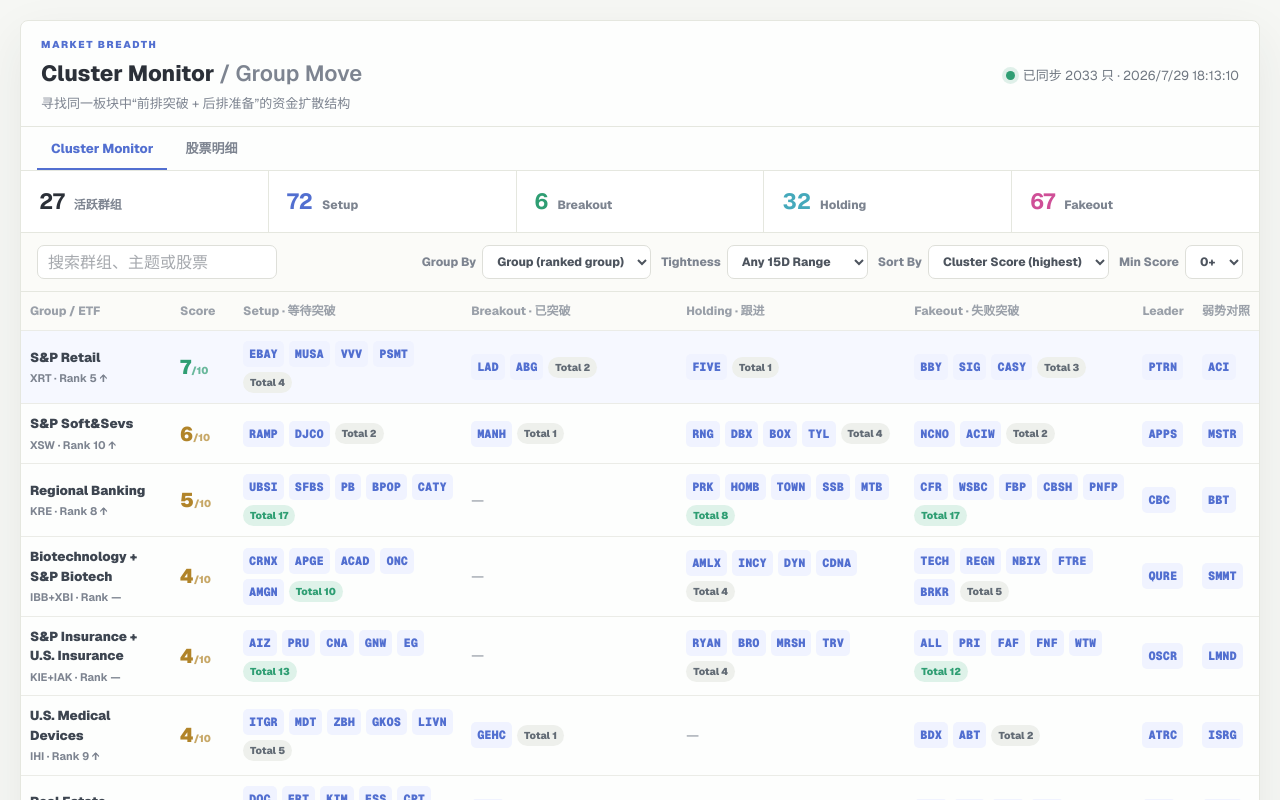
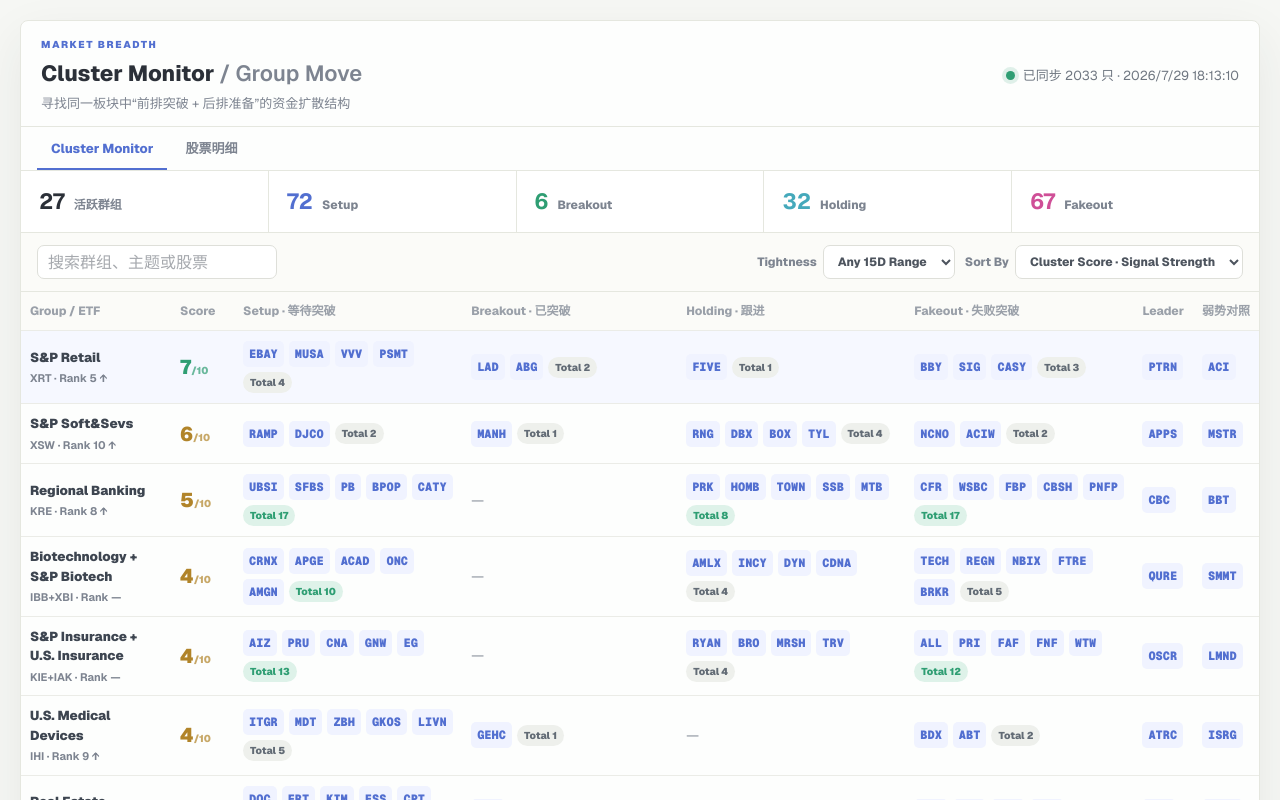
Before and after one commit to kaguravicky-web/deepvue, a Next.js app: page / in a window 1280 px wide. Shown: the top 800 px of the page. Built offline with nearby package versions, Linux system fonts and the light colour scheme.

Commit message:
Simplify cluster filters and use tightness bands

```diff
--- a/app/page.tsx
+++ b/app/page.tsx
@@ -4,7 +4,6 @@
 
 type Status = "spring" | "anticipation" | "fakeout" | "bpr" | "breakout" | "holding" | "pool";
 type ClusterState = "setup" | "breakout" | "holding" | "fakeout" | "watch";
-type GroupBy = "group" | "industry";
 type SortBy = "score" | "setup" | "breakout" | "holding" | "fakeout" | "rank";
 
 type Candidate = {
@@ -76,11 +75,9 @@
   const [feed, setFeed] = useState<SectorFeed | null>(null);
   const [feedError, setFeedError] = useState("");
   const [view, setView] = useState<"cluster" | "stocks">("cluster");
-  const [groupBy, setGroupBy] = useState<GroupBy>("group");
   const [sortBy, setSortBy] = useState<SortBy>("score");
   const [query, setQuery] = useState("");
-  const [minScore, setMinScore] = useState(0);
-  const [maxRange15, setMaxRange15] = useState(0);
+  const [tightnessBand, setTightnessBand] = useState("");
   const [selectedCluster, setSelectedCluster] = useState<string | null>(null);
 
   useEffect(() => {
@@ -98,14 +95,18 @@
     const rs = new Map(byMomentum.map((item, index) => [item.ticker, Math.max(1, Math.round(99 - index * 98 / Math.max(1, byMomentum.length - 1)))]));
     return candidates.map((item) => ({ ...item, clusterState: classify(item, feed?.updatedAt ?? new Date().toISOString()), computedRs: item.rs ?? rs.get(item.ticker) ?? 1 }));
   }, [candidates, feed?.updatedAt]);
-  const tightnessFiltered = useMemo(() => maxRange15 ? enriched.filter((item) => (item.range15Pct ?? 999) <= maxRange15) : enriched, [enriched, maxRange15]);
+  const tightnessFiltered = useMemo(() => {
+    if (!tightnessBand) return enriched;
+    const [minimum, maximum] = tightnessBand.split("-").map(Number);
+    return enriched.filter((item) => (item.range15Pct ?? 999) >= minimum && (item.range15Pct ?? 999) < maximum);
+  }, [enriched, tightnessBand]);
 
   const clusters = useMemo<Cluster[]>(() => {
     const sectorByTicker = new Map((feed?.sectors ?? []).map((sector, index) => [sector.ticker, { ...sector, rank: sector.rank ?? index + 1 }]));
     const buckets = new Map<string, { label: string; theme: string; group: string; industry: string; rank: number | null; all: EnrichedCandidate[] }>();
     for (const item of tightnessFiltered.filter((candidate) => candidate.strong)) for (const part of splitCandidate(item)) {
-      const label = groupBy === "industry" ? part.industry : part.group;
-      const key = `${groupBy}:${label}`;
+      const label = part.group;
+      const key = `group:${label}`;
       const bucket = buckets.get(key) ?? { label, theme: part.theme, group: part.group, industry: part.industry, rank: extractRank(part.group), all: [] };
       if (!bucket.all.some((stock) => stock.ticker === item.ticker)) bucket.all.push(item);
       buckets.set(key, bucket);
@@ -133,13 +134,13 @@
       const ordered = [...bucket.all].sort((a, b) => b.computedRs - a.computedRs || b.threeMonth - a.threeMonth);
       return { key, ...bucket, rank, setup, breakout, holding, fakeout, watch, score: rules.reduce((sum, rule) => sum + (rule.hit ? rule.points : 0), 0), rules, leader: ordered[0], weak: ordered.at(-1), etfTrend, rankRising };
     });
-  }, [tightnessFiltered, feed?.sectors, feed?.updatedAt, groupBy]);
+  }, [tightnessFiltered, feed?.sectors, feed?.updatedAt]);
 
-  const visibleClusters = useMemo(() => clusters.filter((cluster) => cluster.score >= minScore && `${cluster.label} ${cluster.theme} ${cluster.all.map((item) => item.ticker).join(" ")}`.toLowerCase().includes(query.toLowerCase())).sort((a, b) => {
+  const visibleClusters = useMemo(() => clusters.filter((cluster) => `${cluster.label} ${cluster.theme} ${cluster.all.map((item) => item.ticker).join(" ")}`.toLowerCase().includes(query.toLowerCase())).sort((a, b) => {
     if (sortBy === "rank") return (a.rank ?? 999) - (b.rank ?? 999);
     if (sortBy === "score") return b.score - a.score || b.all.length - a.all.length;
     return b[sortBy].length - a[sortBy].length || b.score - a.score;
-  }), [clusters, minScore, query, sortBy]);
+  }), [clusters, query, sortBy]);
   const active = visibleClusters.find((cluster) => cluster.key === selectedCluster) ?? visibleClusters[0];
   const totals = visibleClusters.reduce((sum, cluster) => ({ setup: sum.setup + cluster.setup.length, breakout: sum.breakout + cluster.breakout.length, holding: sum.holding + cluster.holding.length, fakeout: sum.fakeout + cluster.fakeout.length }), { setup: 0, breakout: 0, holding: 0, fakeout: 0 });
 
@@ -148,7 +149,7 @@
     <nav className="view-tabs" aria-label="页面"><button className={view === "cluster" ? "selected" : ""} onClick={() => setView("cluster")}>Cluster Monitor</button><button className={view === "stocks" ? "selected" : ""} onClick={() => setView("stocks")}>股票明细</button></nav>
     {view === "cluster" ? <>
       <section className="summary-strip"><div><b>{visibleClusters.length}</b><span>活跃群组</span></div><div className="setup-stat"><b>{totals.setup}</b><span>Setup</span></div><div className="breakout-stat"><b>{totals.breakout}</b><span>Breakout</span></div><div className="holding-stat"><b>{totals.holding}</b><span>Holding</span></div><div className="fakeout-stat"><b>{totals.fakeout}</b><span>Fakeout</span></div></section>
-      <div className="cluster-toolbar"><input value={query} onChange={(event) => setQuery(event.target.value)} placeholder="搜索群组、主题或股票" /><label title="Choose how stocks are combined into rows">Group By<select value={groupBy} onChange={(event) => setGroupBy(event.target.value as GroupBy)}><option value="group">Group (ranked group)</option><option value="industry">Industry (business)</option></select></label><label>Tightness<select value={maxRange15} onChange={(event) => setMaxRange15(Number(event.target.value))}><option value="0">Any 15D Range</option><option value="8">15D Range ≤ 8%</option><option value="12">15D Range ≤ 12%</option><option value="16">15D Range ≤ 16%</option></select></label><label title="Choose what appears first in the table">Sort By<select value={sortBy} onChange={(event) => setSortBy(event.target.value as SortBy)}><option value="score">Cluster Score (highest)</option><option value="breakout">Breakout Count</option><option value="setup">Setup Count</option><option value="holding">Holding Count</option><option value="fakeout">Fakeout Count</option><option value="rank">Group Rank (best)</option></select></label><label>Min Score<select value={minScore} onChange={(event) => setMinScore(Number(event.target.value))}>{[0,4,7,9].map((value) => <option key={value} value={value}>{value}+</option>)}</select></label></div>
+      <div className="cluster-toolbar"><input value={query} onChange={(event) => setQuery(event.target.value)} placeholder="搜索群组、主题或股票" /><label>Tightness<select value={tightnessBand} onChange={(event) => setTightnessBand(event.target.value)}><option value="">Any 15D Range</option><option value="3-6">3%–6%</option><option value="6-9">6%–9%</option><option value="9-12">9%–12%</option></select></label><label title="Cluster Score = 综合集群信号；Group Rank = 主题趋势排名">Sort By<select value={sortBy} onChange={(event) => setSortBy(event.target.value as SortBy)}><option value="score">Cluster Score · Signal Strength</option><option value="breakout">Breakout Count</option><option value="setup">Setup Count</option><option value="holding">Holding Count</option><option value="fakeout">Fakeout Count</option><option value="rank">Group Rank · Theme Trend</option></select></label></div>
       <div className="cluster-layout"><div className="cluster-table-wrap"><table className="cluster-table"><thead><tr><th>Group / ETF</th><th>Score</th><th>Setup · 等待突破</th><th>Breakout · 已突破</th><th>Holding · 跟进</th><th>Fakeout · 失败突破</th><th>Leader</th><th>弱势对照</th></tr></thead><tbody>{visibleClusters.map((cluster) => <tr key={cluster.key} className={active?.key === cluster.key ? "active-row" : ""} onClick={() => setSelectedCluster(cluster.key)}><td><div className="group-cell"><strong>{cluster.label}</strong><span>{cluster.theme} · Rank {cluster.rank ?? "—"} {cluster.etfTrend && "↑"}</span></div></td><td><span className={`score ${scoreColor(cluster.score)}`}>{cluster.score}<small>/10</small></span></td><td><TickerList items={cluster.setup} withTotal /></td><td><TickerList items={cluster.breakout} withTotal /></td><td><TickerList items={cluster.holding} withTotal /></td><td><TickerList items={cluster.fakeout} withTotal /></td><td><TickerList items={cluster.leader ? [cluster.leader] : []} /></td><td><TickerList items={cluster.weak && cluster.weak !== cluster.leader ? [cluster.weak] : []} /></td></tr>)}</tbody></table></div>
         <aside className="cluster-detail">{active ? <><div className="detail-head"><div><span>CLUSTER SCORE</span><strong className={scoreColor(active.score)}>{active.score}<small>/10</small></strong></div><div><h2>{active.label}</h2><p>{active.theme} · {active.all.length} 只观察股</p></div></div><div className="rule-list">{active.rules.map((rule) => <div key={rule.label} className={rule.hit ? "hit" : ""}><span>{rule.hit ? "✓" : "·"}</span><p>{rule.label}</p><b>+{rule.points}</b></div>)}</div><div className="ladder"><h3>板块梯队</h3><div><span>Leader</span><TickerList items={active.leader ? [active.leader] : []} /></div><div><span>Breakout</span><TickerList items={active.breakout} /></div><div><span>Setup</span><TickerList items={active.setup} /></div><div><span>Holding</span><TickerList items={active.holding} /></div><div><span>Weak compare</span><TickerList items={active.weak ? [active.weak] : []} /></div></div></> : <p className="empty">没有符合筛选条件的群组</p>}</aside></div>
       <section className="definition-notes"><h2>Notes · Exact Scanner Rules</h2><p className="definition-intro">主状态按 Fakeout → Breakout → Holding → Setup → Watch 的顺序判定，每只股票只能有一个主状态；Spring 只作为额外标签。</p><div className="definition-grid"><article><b>Tightness · 15D Range</b><p><code>(15日最高价 − 15日最低价) ÷ 最新收盘价 × 100</code>。筛选器可选择 ≤8%、≤12% 或 ≤16%；数值越小，价格区间越紧。</p></article><article><b>Setup</b><p>收盘高于 SMA20 和 SMA50；距离此前20日最高价为 0–5%；15D Range ≤12%；三个月涨幅 &gt;8%；并且没有先命中 Breakout、Holding 或 Fakeout。</p></article><article><b>Breakout</b><p>最新收盘 &gt; 此前20个交易日最高价；当日成交量 ÷ 前50日平均成交量 ≥1.5；收盘位置 <code>(收盘−最低)÷(最高−最低)</code> ≥60%。</p></article><article><b>Holding</b><p>过去10个交易日内出现符合上述全部条件的 Breakout；最新收盘仍 ≥ breakout pivot；最新收盘同时 ≥ 21EMA ×98%。</p></article><article><b>Fakeout</b><p>当日最高价刺穿 pivot、但收盘 &lt; pivot；或者过去10日出现有效 Breakout，而最新收盘已经跌回该 breakout pivot 下方。</p></article><article><b>Spring · Secondary Tag</b><p>先跌破此前约30日支撑至少1%并收回；随后1–5日出现成交量 &gt;50日均量×1.15，且涨幅≥4%或收复短期高点。它不再改变主状态。</p></article></div><p className="method-note">Universe 仍要求50日平均每日成交额 ≥ $20M。Cluster Score 用于集中注意力，不是买入信号。</p></section>
--- a/index.html
+++ b/index.html
@@ -30,5 +30,21 @@
   });
   const notes=document.querySelector('.definitions-grid');
   if(notes&&!notes.querySelector('[data-leader-note]'))notes.insertAdjacentHTML('beforeend','<article data-leader-note><b>Leader</b><p>同一群组中先按 RS 从高到低排序；RS 相同再按三个月涨幅从高到低排序，排名第一的股票就是 Leader。Leader 是相对强度代表，不等于买点。</p></article>');
+  const tightnessNote=notes?.querySelector('article:first-child p');if(tightnessNote)tightnessNote.textContent='(15日最高价 − 15日最低价) ÷ 最新收盘价 ×100。筛选区间为 3%–6%、6%–9%、9%–12%；数值越小，价格区间越紧。';
 };
+const groupByControl=$('groupBy');if(groupByControl)groupByControl.closest('label').remove();
+const minScoreControl=$('min');if(minScoreControl)minScoreControl.closest('label').remove();
+const tightnessControl=$('tightness');
+tightnessControl.innerHTML='<option value="">Any 15D Range</option><option value="3-6">3%–6%</option><option value="6-9">6%–9%</option><option value="9-12">9%–12%</option>';
+const sortControl=$('sort');
+sortControl.querySelector('option[value="score"]').textContent='Cluster Score · Signal Strength';
+sortControl.querySelector('option[value="rank"]').textContent='Group Rank · Theme Trend';
+sortControl.closest('label').title='Cluster Score = 综合集群信号；Group Rank = 主题趋势排名';
+const buildWithoutTightnessBand=build;
+build=function(){
+  const allStocks=app.data,band=app.tightnessBand;
+  if(band){const [minimum,maximum]=band.split('-').map(Number);app.data=allStocks.filter(item=>(item.range15Pct??999)>=minimum&&(item.range15Pct??999)<maximum)}
+  app.maxRange=0;buildWithoutTightnessBand();app.data=allStocks;
+};
+tightnessControl.onchange=event=>{app.tightnessBand=event.target.value;build()};
 </script></body></html>
```
